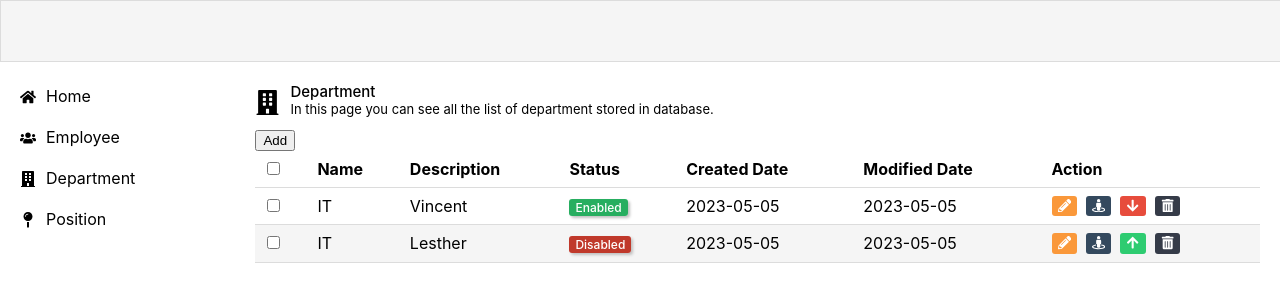
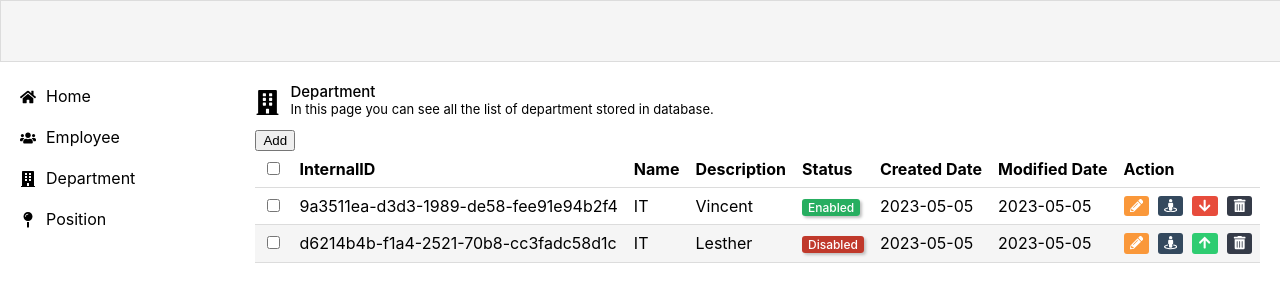
Before and after one commit to vmpantia/react-web, a React (Create React App) app: page /department in a window 1280 px wide. Shown: the top 302 px of the page. Built offline with nearby package versions, Linux system fonts and the light colour scheme.

Commit message:
[u] Changes

```diff
--- a/package.json
+++ b/package.json
@@ -15,6 +15,7 @@
     "react-dom": "^18.2.0",
     "react-icons": "^4.8.0",
     "react-scripts": "5.0.1",
+    "react-uuid": "^2.0.0",
     "typescript": "^4.9.5",
     "web-vitals": "^2.1.4"
   },
--- a/src/pages/Department.tsx
+++ b/src/pages/Department.tsx
@@ -1,4 +1,5 @@
 import { useState } from "react";
+import uuid from 'react-uuid'
 
 //Models
 import { departmentDTO } from "../models/dtos/departmentDTO";
@@ -36,7 +37,7 @@ const Department = () => {
     const saveClicked = (e:any) => {
         e.preventDefault();
         const data: departmentDTO = {
-            internalID: "tanga",
+            internalID: uuid(),
             name: departmentInfo.name,
             description: departmentInfo.description,
             status: 0,
@@ -60,6 +61,7 @@ const Department = () => {
                 <thead>
                     <tr>
                         <th><input type="checkbox"></input></th>
+                        <th>InternalID</th>
                         <th>Name</th>
                         <th>Description</th>
                         <th>Status</th>
@@ -72,7 +74,8 @@ const Department = () => {
                     {departmentList.map(data => {
                         return (
                             <tr key={data.internalID.toString()}>
-                                <td><input type="checkbox"></input></td>
+                                <td>{<input type="checkbox"></input>}</td>
+                                <td>{data.internalID}</td>
                                 <td>{data.name}</td>
                                 <td>{data.description}</td>
                                 <td>
--- a/src/stubs/Stub.tsx
+++ b/src/stubs/Stub.tsx
@@ -1,8 +1,9 @@
+import uuid from "react-uuid";
 import { departmentDTO } from "../models/dtos/departmentDTO";
 
 export const stb_departmentList : departmentDTO[] = [
     {
-        internalID: "test",
+        internalID: uuid(),
         name: "IT",
         description: "Vincent",
         status: 0,
@@ -11,7 +12,7 @@ export const stb_departmentList : departmentDTO[] = [
         modifiedDate: new Date()
     },
     {
-        internalID: "tae",
+        internalID: uuid(),
         name: "IT",
         description: "Lesther",
         status: 1,
```
Also changed, not shown: 1 other file (tests, documents, lock files or other folders).
